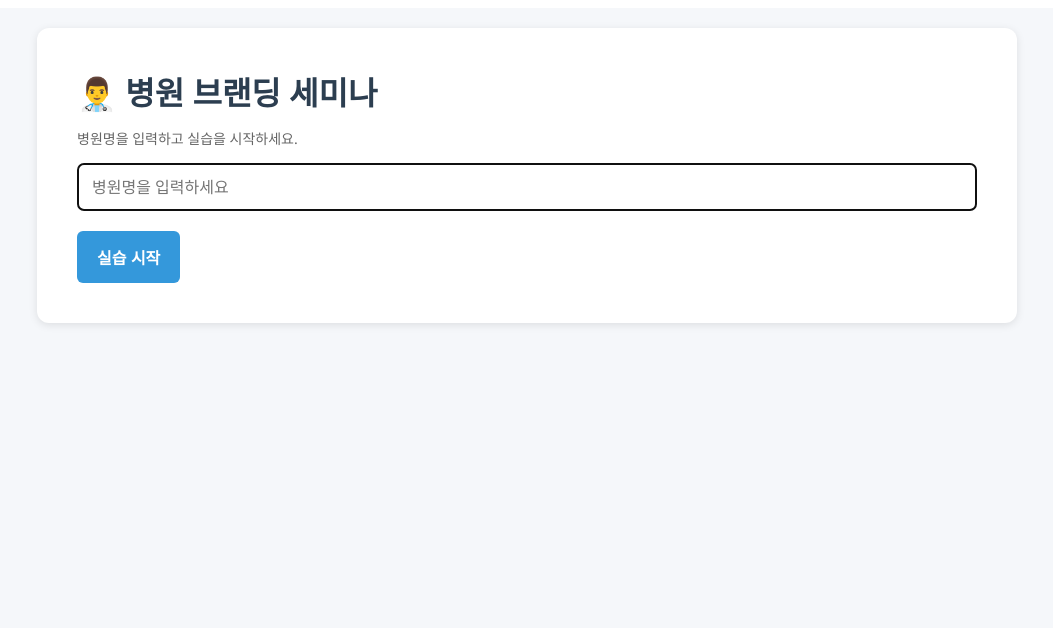
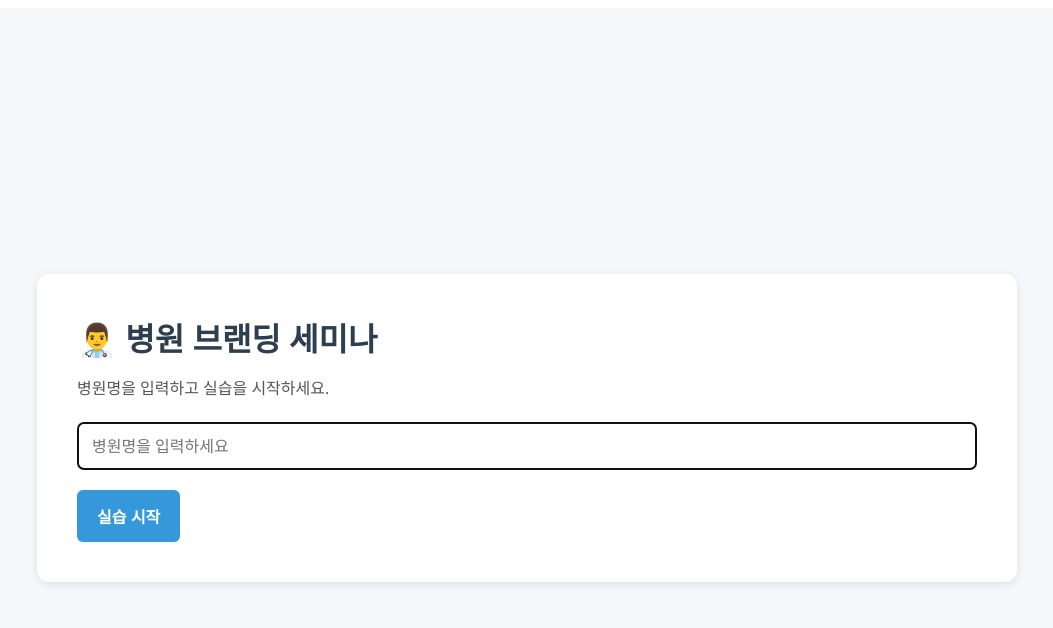
Before and after one commit to jyoonjung23-afk/seminar-platform, a React (Vite) app: page / in a window 1280 px wide. Shown: the top 628 px of the page, without its empty margins (113-1166 px from the left). Built offline with nearby package versions, Linux system fonts and the light colour scheme.

Commit message:
Update App.jsx

```diff
--- a/App.jsx
+++ b/App.jsx
@@ -7,11 +7,15 @@ const SUPABASE_ANON_KEY = 'sb_publishable_LNhjH630SHcpxEHWOht1jA_XVhx_6oB';
 
 const supabase = createClient(SUPABASE_URL, SUPABASE_ANON_KEY);
 
+// 📅 세미나 마감 시간 설정 (2026-06-21 오후 10:00)
+const SEMINAR_DEADLINE = new Date('2026-06-21T22:00:00').getTime();
+
 export default function App() {
   const [userId, setUserId] = useState(null);
   const [participantName, setParticipantName] = useState('');
   const [isStarted, setIsStarted] = useState(false);
-  const [activeTab, setActiveTab] = useState(0); // 0: 고객정의, 1: 우리병원정의, 2: 일관성체크
+  const [activeTab, setActiveTab] = useState(0);
+  const [isExpired, setIsExpired] = useState(false);
   const [data, setData] = useState({
     practice1: {
       q1: '',
@@ -43,8 +47,14 @@ export default function App() {
   const [saved, setSaved] = useState(false);
   const [generating, setGenerating] = useState(false);
 
-  // 초기 로드: LocalStorage에서 데이터 불러오기
+  // 초기 로드: 날짜 확인 + LocalStorage 로드
   useEffect(() => {
+    const now = new Date().getTime();
+    if (now > SEMINAR_DEADLINE) {
+      setIsExpired(true);
+      return;
+    }
+
     const savedUserId = localStorage.getItem('seminar_userId');
     const savedName = localStorage.getItem('seminar_name');
     const savedData = localStorage.getItem('seminar_data');
@@ -59,8 +69,14 @@ export default function App() {
     }
   }, []);
 
-  // 시작하기
+  // 시작하기 (날짜 체크)
   const handleStart = () => {
+    const now = new Date().getTime();
+    if (now > SEMINAR_DEADLINE) {
+      setIsExpired(true);
+      return;
+    }
+
     if (!participantName.trim()) {
       alert('병원명을 입력해주세요!');
       return;
@@ -264,6 +280,24 @@ export default function App() {
     }
   };
 
+  // 🔒 마감 화면
+  if (isExpired) {
+    return (
+      <div style={styles.container}>
+        <div style={styles.expiredCard}>
+          <div style={styles.expiredIcon}>⏰</div>
+          <h1 style={styles.expiredTitle}>세미나 기간이 종료되었습니다</h1>
+          <p style={styles.expiredMessage}>
+            죄송합니다. 세미나 마감일(2026년 6월 21일 오후 10:00)이 지나 더 이상 이용할 수 없습니다.
+          </p>
+          <p style={styles.expiredSubtext}>
+            세미나 중에 이미 다운로드하신 PDF 파일은 계속 참고하실 수 있습니다.
+          </p>
+        </div>
+      </div>
+    );
+  }
+
   // 초기 화면 (병원명 입력)
   if (!isStarted) {
     return (
@@ -304,8 +338,7 @@ export default function App() {
           <button
             style={{
               ...styles.tabButton,
-              ...
-(activeTab === 0 ? styles.tabButtonActive : styles.tabButtonInactive),
+              ...(activeTab === 0 ? styles.tabButtonActive : styles.tabButtonInactive),
             }}
             onClick={() => setActiveTab(0)}
           >
@@ -495,14 +528,47 @@ const styles = {
     backgroundColor: '#f5f7fa',
     padding: '20px',
     fontFamily: 'Segoe UI, Tahoma, Geneva, Verdana, sans-serif',
+    display: 'flex',
+    alignItems: 'center',
+    justifyContent: 'center',
   },
   card: {
     maxWidth: '900px',
-    margin: '0 auto',
+    width: '100%',
     backgroundColor: 'white',
     borderRadius: '12px',
     boxShadow: '0 2px 8px rgba(0,0,0,0.1)',
     padding: '40px',
+  },
+  expiredCard: {
+    maxWidth: '600px',
+    width: '100%',
+    backgroundColor: 'white',
+    borderRadius: '12px',
+    boxShadow: '0 2px 8px rgba(0,0,0,0.1)',
+    padding: '60px 40px',
+    textAlign: 'center',
+  },
+  expiredIcon: {
+    fontSize: '64px',
+    marginBottom: '20px',
+  },
+  expiredTitle: {
+    fontSize: '28px',
+    fontWeight: '700',
+    color: '#e74c3c',
+    marginBottom: '20px',
+  },
+  expiredMessage: {
+    fontSize: '16px',
+    color: '#555',
+    lineHeight: '1.6',
+    marginBottom: '15px',
+  },
+  expiredSubtext: {
+    fontSize: '14px',
+    color: '#999',
+    fontStyle: 'italic',
   },
   header: {
     marginBottom: '30px',
@@ -519,6 +585,12 @@ const styles = {
     fontSize: '14px',
     color: '#666',
     margin: '5px 0 0 0',
+  },
+  description: {
+    fontSize: '16px',
+    color: '#555',
+    lineHeight: '1.6',
+    marginBottom: '20px',
   },
   tabContainer: {
     display: 'flex',
@@ -570,11 +642,6 @@ const styles = {
     color: '#999',
     display: 'block',
     marginBottom: '8px',
-  },
-  description: {
-    fontSize: '14px',
-    color: '#666',
-    marginBottom: '15px',
   },
   input: {
     width: '100%',
```
